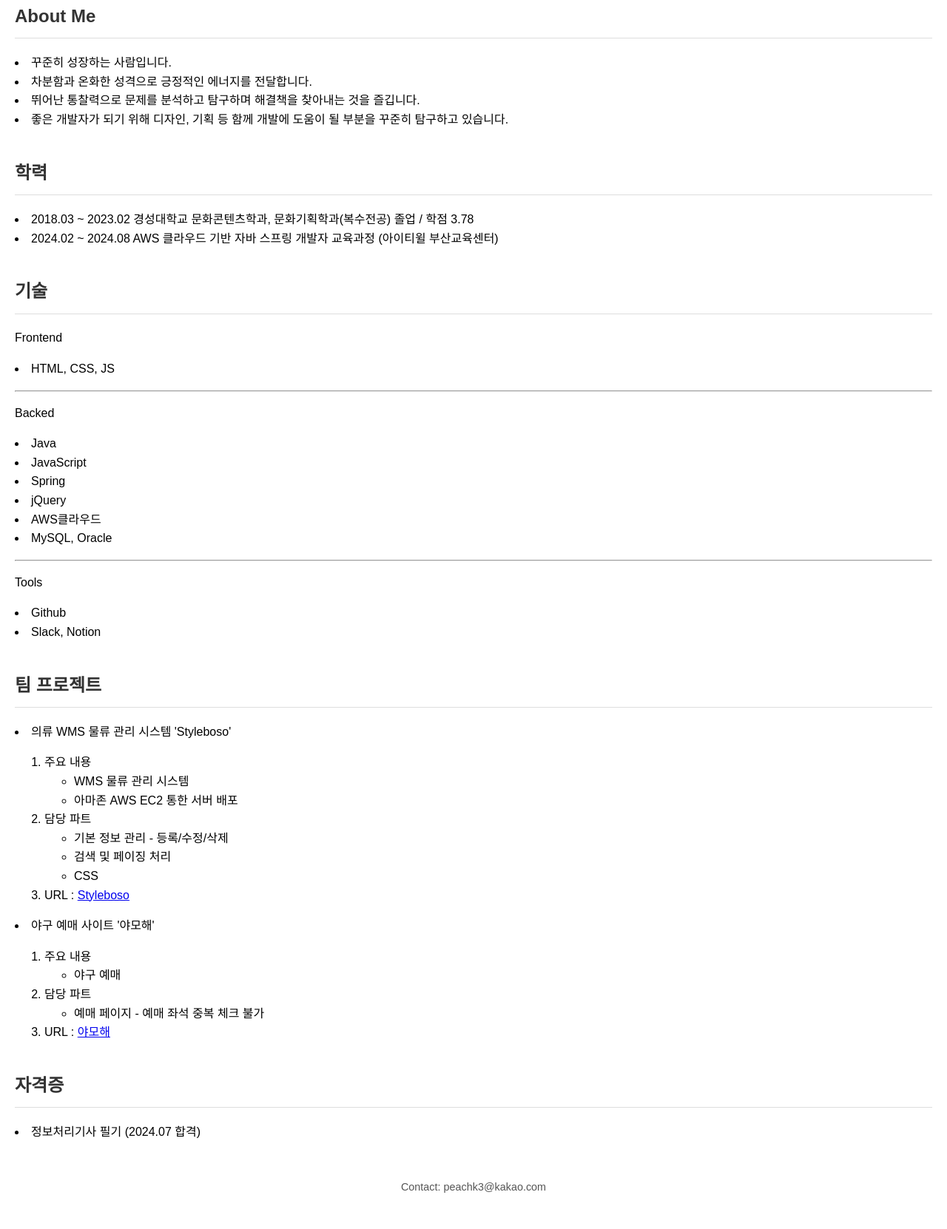
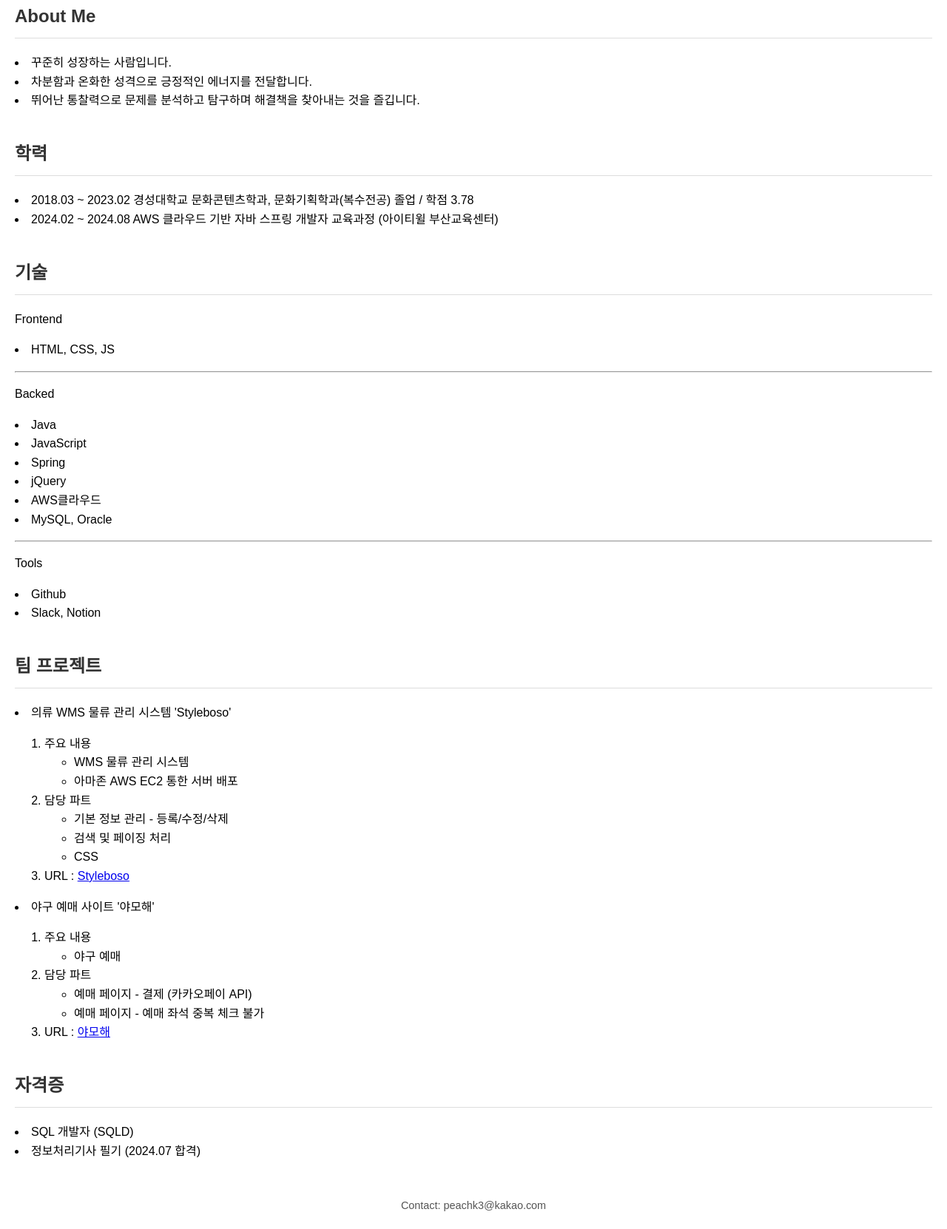
Before and after one commit to peachk3/peachk3.github.io, a plain HTML site: page index.html in a window 1280 px wide. Shown: the part 310-1972 px from the top of the page at 74% size. Before the commit the page ends 1947 px from the top, so only its background shows below. Drawn offline with Linux system fonts and the light colour scheme.

Commit message:
Update index.html

```diff
--- a/index.html
+++ b/index.html
@@ -3,7 +3,7 @@
 <head>
     <meta charset="UTF-8">
     <meta name="viewport" content="width=device-width, initial-scale=1.0">
-    <title>My Resume</title>
+    <title>박도경</title>
     <link rel="stylesheet" href="styles.css">
 </head>
 <body>
@@ -23,7 +23,6 @@
             <li>꾸준히 성장하는 사람입니다.</li>
             <li>차분함과 온화한 성격으로 긍정적인 에너지를 전달합니다.</li>
             <li>뛰어난 통찰력으로 문제를 분석하고 탐구하며 해결책을 찾아내는 것을 즐깁니다.</li>
-            <li>좋은 개발자가 되기 위해 디자인, 기획 등 함께 개발에 도움이 될 부분을 꾸준히 탐구하고 있습니다.</li>
         </p>
     </section>
 
@@ -89,6 +88,7 @@
                         </ul>
                     <li> 담당 파트 </li>
                         <ul>
+                            <li> 예매 페이지 - 결제 (카카오페이 API) </li>
                             <li> 예매 페이지 - 예매 좌석 중복 체크 불가 </li>
                         </ul>
                     <li>URL : <a href="http://c7d2402t2.itwillbs.com/TeamBST/main/main"> 야모해 </a></a> </li>
@@ -101,6 +101,7 @@
     <section>
         <h2>자격증</h2>
         <p>
+            <li>SQL 개발자 (SQLD)</li>
             <li>정보처리기사 필기 (2024.07 합격)</li>
         </p>
     </section>
```
